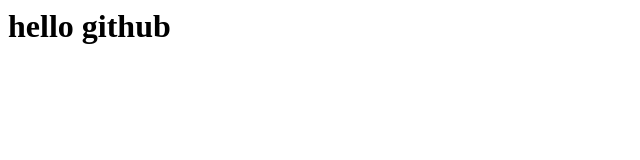
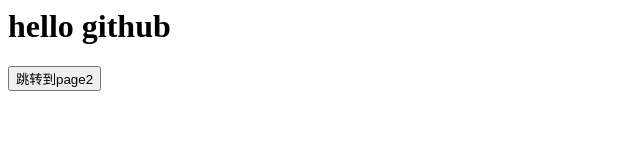
Before and after one commit to mingmingtian/mingmingtian.github.io, a plain HTML site: page index.html in a window 1280 px wide. Shown: the whole page, without its empty margins (0-640 px from the left). Drawn offline with Linux system fonts and the light colour scheme.

Commit message:
Update index.html

```diff
--- a/index.html
+++ b/index.html
@@ -1 +1,2 @@
 <h1> hello github </h1>
+<input type="button" name="" id="" value="跳转到page2" onclick="javascrtpt:window.location.href='https://www.baidu.com/'"/>
```
